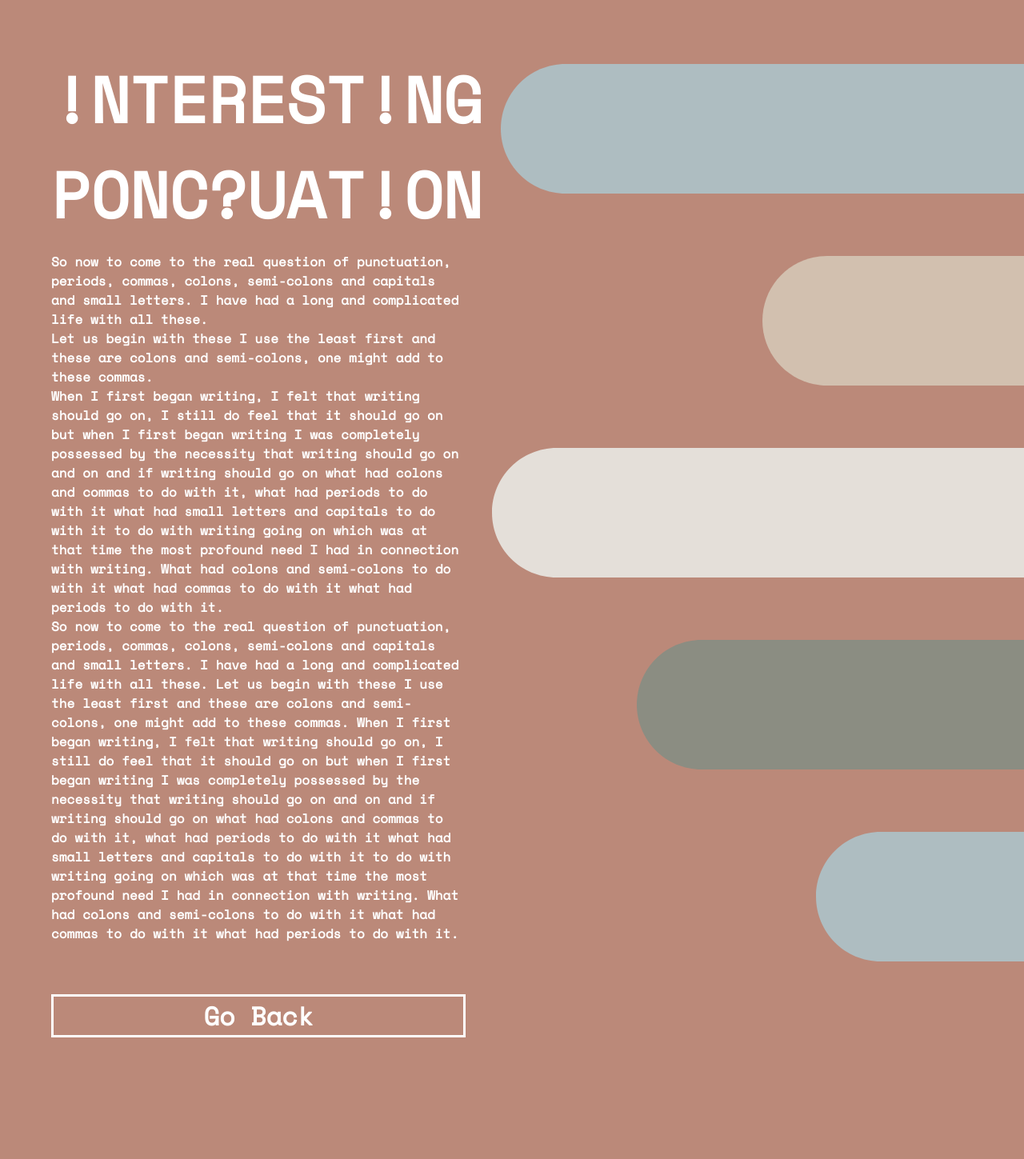
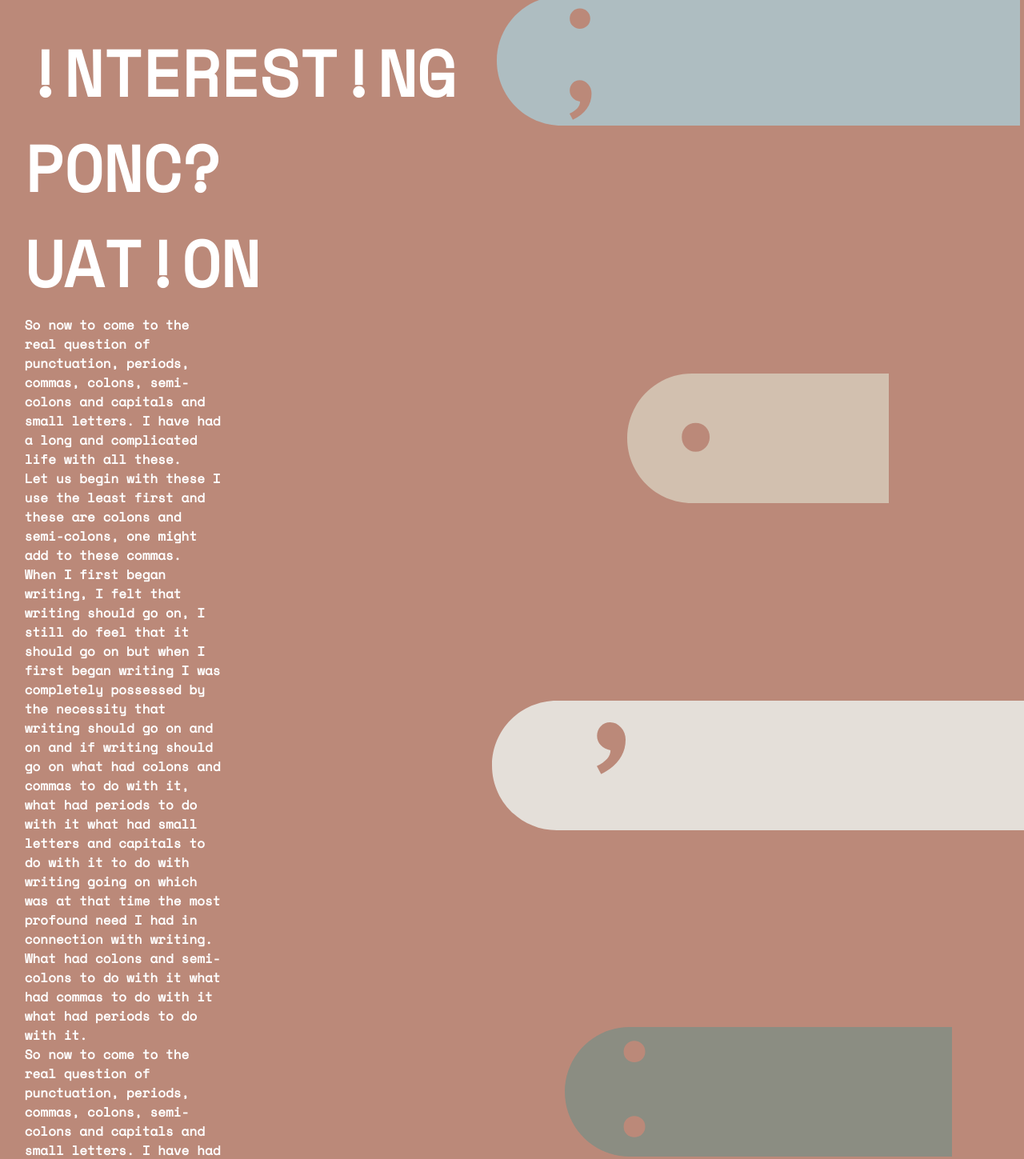
Before and after one commit to MpBonnot/PonctuationProject, a plain HTML site: page interesting.html in a window 1280 px wide. Shown: the top 1449 px of the page at 80% size. Before the commit the page ends 1297 px from the top, so only its background shows below. Drawn offline with nearby package versions, Linux system fonts and the light colour scheme.

Commit message:
changed shapes + position (relative)

```diff
--- a/interesting.html
+++ b/interesting.html
@@ -36,32 +36,42 @@
 
         <a href="index.html"><div class="shape1">
             <svg width="654" height="162" viewBox="0 0 654 162" fill="none" xmlns="http://www.w3.org/2000/svg">
-            <path d="M81 162C36.2649 162 4.32455e-07 125.735 9.65915e-07 81V81C1.49938e-06 36.2649 36.2649 -2.54778e-06 81 -2.01432e-06L654 4.81864e-06L654 162L81 162Z" fill="#AEBDC1"/></svg>
+                <path fill-rule="evenodd" clip-rule="evenodd" d="M0 81C0 125.735 36.265 162 81 162L654 162V7.62939e-06L81 0C36.265 0 0 36.2649 0 81ZM113.066 19.2148C110.56 16.7083 107.48 15.4551 103.828 15.4551C100.247 15.4551 97.2396 16.7083 94.8047 19.2148C92.3698 21.6497 91.1523 24.6576 91.1523 28.2383C91.1523 31.819 92.3698 34.8626 94.8047 37.3691C97.2396 39.804 100.247 41.0215 103.828 41.0215C107.48 41.0215 110.56 39.804 113.066 37.3691C115.573 34.9342 116.826 31.8906 116.826 28.2383C116.826 24.6576 115.573 21.6497 113.066 19.2148ZM94.8047 127.281C97.2396 129.931 100.319 131.471 104.043 131.9C104.043 137.701 99.6745 142.75 90.9375 147.047L95.0195 154.781C110.632 146.904 118.438 135.947 118.438 121.91C118.438 117.327 116.969 113.424 114.033 110.201C111.097 106.907 107.624 105.26 103.613 105.26C100.033 105.26 97.0605 106.513 94.6973 109.02C92.334 111.526 91.1523 114.605 91.1523 118.258C91.1523 121.624 92.3698 124.632 94.8047 127.281Z" fill="#AEBDC1"/>
+                </svg>
+
        </div></a>
 
 
         <div class="shape2"> <svg width="327" height="162" viewBox="0 0 327 162" fill="none" xmlns="http://www.w3.org/2000/svg">
-            <path d="M81 162C36.2649 162 4.32455e-07 125.735 9.65915e-07 81V81C1.49938e-06 36.2649 36.2649 -2.54778e-06 81 -2.01432e-06L327 9.19204e-07L327 162L81 162Z" fill="#D2C0AF"/>
+            <path fill-rule="evenodd" clip-rule="evenodd" d="M0 81C0 125.735 36.2649 162 81 162H327V3.89944e-06L81 0C36.2649 0 0 36.2649 0 81ZM98.0469 66.8594C94.6719 63.4844 90.5 61.7969 85.5312 61.7969C80.6562 61.7969 76.5312 63.4844 73.1562 66.8594C69.875 70.1406 68.2344 74.3125 68.2344 79.375C68.2344 84.4375 69.9219 88.7969 73.2969 92.4531C76.6719 96.0156 80.75 97.7969 85.5312 97.7969C90.4062 97.7969 94.5312 96.0156 97.9062 92.4531C101.375 88.7969 103.109 84.4375 103.109 79.375C103.109 74.4062 101.422 70.2344 98.0469 66.8594Z" fill="#D2C0AF"/>
+            </svg>
+
             </svg>
         </div>
 
         <div class="shape3">
             <svg width="665" height="162" viewBox="0 0 665 162" fill="none" xmlns="http://www.w3.org/2000/svg">
-                <path d="M81 162C36.2649 162 4.32455e-07 125.735 9.65915e-07 81V81C1.49938e-06 36.2649 36.2649 -1.90583e-05 81 -1.85248e-05L665 -1.15607e-05L665 162L81 162Z" fill="#E4DFD9"/>
+                <path fill-rule="evenodd" clip-rule="evenodd" d="M0 81C0 125.735 36.2649 162 81 162L665 162V6.96413e-06L81 0C36.2649 -5.3346e-07 0 36.2649 0 81ZM136.062 55.8281C139.25 59.2969 143.281 61.3125 148.156 61.875C148.156 69.4688 142.438 76.0781 131 81.7031L136.344 91.8281C156.781 81.5156 167 67.1719 167 48.7969C167 42.7969 165.078 37.6875 161.234 33.4688C157.391 29.1563 152.844 27 147.594 27C142.906 27 139.016 28.6406 135.922 31.9219C132.828 35.2031 131.281 39.2344 131.281 44.0156C131.281 48.4219 132.875 52.3594 136.062 55.8281Z" fill="#E4DFD9"/>
                 </svg>
+
+                </svg>
+
         </div>
 
         <div class="shape4">
             <svg width="484" height="162" viewBox="0 0 484 162" fill="none" xmlns="http://www.w3.org/2000/svg">
-                <path d="M81 162C36.2649 162 4.32455e-07 125.735 9.65915e-07 81V81C1.49938e-06 36.2649 36.2649 -2.54778e-06 81 -2.01432e-06L484 2.79141e-06L484 162L81 162Z" fill="#8B8D82"/>
+                <path fill-rule="evenodd" clip-rule="evenodd" d="M0 81C0 125.735 36.2649 162 81 162H484V5.77164e-06L81 0C36.2649 0 0 36.2649 0 81ZM96.5801 21.2246C93.9596 18.6042 90.7402 17.2939 86.9219 17.2939C83.1784 17.2939 79.9964 18.6042 77.376 21.2246C74.8304 23.7702 73.5576 26.9147 73.5576 30.6582C73.5576 34.4017 74.8304 37.5837 77.376 40.2041C79.9964 42.7497 83.1784 44.0225 86.9219 44.0225C90.7402 44.0225 93.9596 42.7497 96.5801 40.2041C99.2005 37.5837 100.511 34.4017 100.511 30.6582C100.511 26.9147 99.2005 23.7702 96.5801 21.2246ZM96.5801 114.999C93.9596 112.453 90.7402 111.181 86.9219 111.181C83.1784 111.181 79.9964 112.453 77.376 114.999C74.8304 117.545 73.5576 120.727 73.5576 124.545C73.5576 128.288 74.8304 131.433 77.376 133.979C79.9964 136.524 83.1784 137.797 86.9219 137.797C90.7402 137.797 93.9596 136.524 96.5801 133.979C99.2005 131.433 100.511 128.288 100.511 124.545C100.511 120.727 99.2005 117.545 96.5801 114.999Z" fill="#8B8D82"/>
                 </svg>
+
+
 
         </div>
 
         <div class="shape5">
             <svg width="260" height="162" viewBox="0 0 260 162" fill="none" xmlns="http://www.w3.org/2000/svg">
-                <path d="M81 162C36.2649 162 4.32455e-07 125.735 9.65915e-07 81C1.49938e-06 36.2649 36.2649 4.32455e-07 81 9.65915e-07L260 3.10047e-06L260 162L81 162Z" fill="#AEBDC1"/>
+                <path fill-rule="evenodd" clip-rule="evenodd" d="M0 81C0 125.735 36.2649 162 81 162H260V0H81C36.2649 0 0 36.265 0 81ZM117.562 120.75C120.75 124.219 124.781 126.234 129.656 126.797C129.656 134.391 123.938 141 112.5 146.625L117.844 156.75C138.281 146.438 148.5 132.094 148.5 113.719C148.5 107.719 146.578 102.609 142.734 98.3906C138.891 94.0781 134.344 91.9219 129.094 91.9219C124.406 91.9219 120.516 93.5625 117.422 96.8438C114.328 100.125 112.781 104.156 112.781 108.938C112.781 113.344 114.375 117.281 117.562 120.75Z" fill="#AEBDC1"/>
                 </svg>
+
 
         </div>
     </Div>
--- a/interestingstyle.css
+++ b/interestingstyle.css
@@ -32,6 +32,7 @@ body {
   align-items: center;
   margin-top: 5%;
   margin-left: 5%;
+  z-index:3;
   }
 
 
@@ -47,7 +48,7 @@ body {
     Justify-content: center;
     margin-top: 1%;
     margin-left: 5%;
-    z-index: 2;
+    z-index: 3;
   }
 
   h3 {
@@ -62,7 +63,7 @@ body {
     Justify-content: center;
     margin-top: 5%;
     margin-left: 5%;
-    z-index: 2;
+    z-index: 3;
     }
 
     h3:hover{
@@ -76,21 +77,19 @@ body {
       flex-direction:column;
       justify-content: right;
       justify-items: right;
-      z-index:-2;
+      z-index:1;
       justify-content: center;
   align-items: center;
   text-align:center;
   }
 
   .shape1{
-  position:absolute;
+  position:relative;
   right:0;
   top:10%;
   margin-bottom:1%;
-  z-index: -1;
+  z-index: 1;
   max-width:100%;
-  justify-content: center;
-  align-items: center;
   text-align:center;
 }
 
@@ -107,16 +106,17 @@ h4{
 
 
   .shape2{
-    position:absolute;
+    position:relative;
     right:0;
     top:40%;
     margin-bottom:1%;
     z-index: -1;
     max-width:100%;
+    text-align:center;
   }
 
   .shape3{
-    position:absolute;
+    position:relative;
     right:0;
     top:70%;
     margin-bottom:1%;
@@ -125,7 +125,7 @@ h4{
   }
 
   .shape4{
-    position:absolute;
+    position:relative;
     right:0;
     top:100%;
     margin-bottom:1%;
@@ -134,7 +134,7 @@ h4{
   }
 
   .shape5{
-    position:absolute;
+    position:relative;
     right:0;
     top:130%;
     margin-bottom:1%;
```
